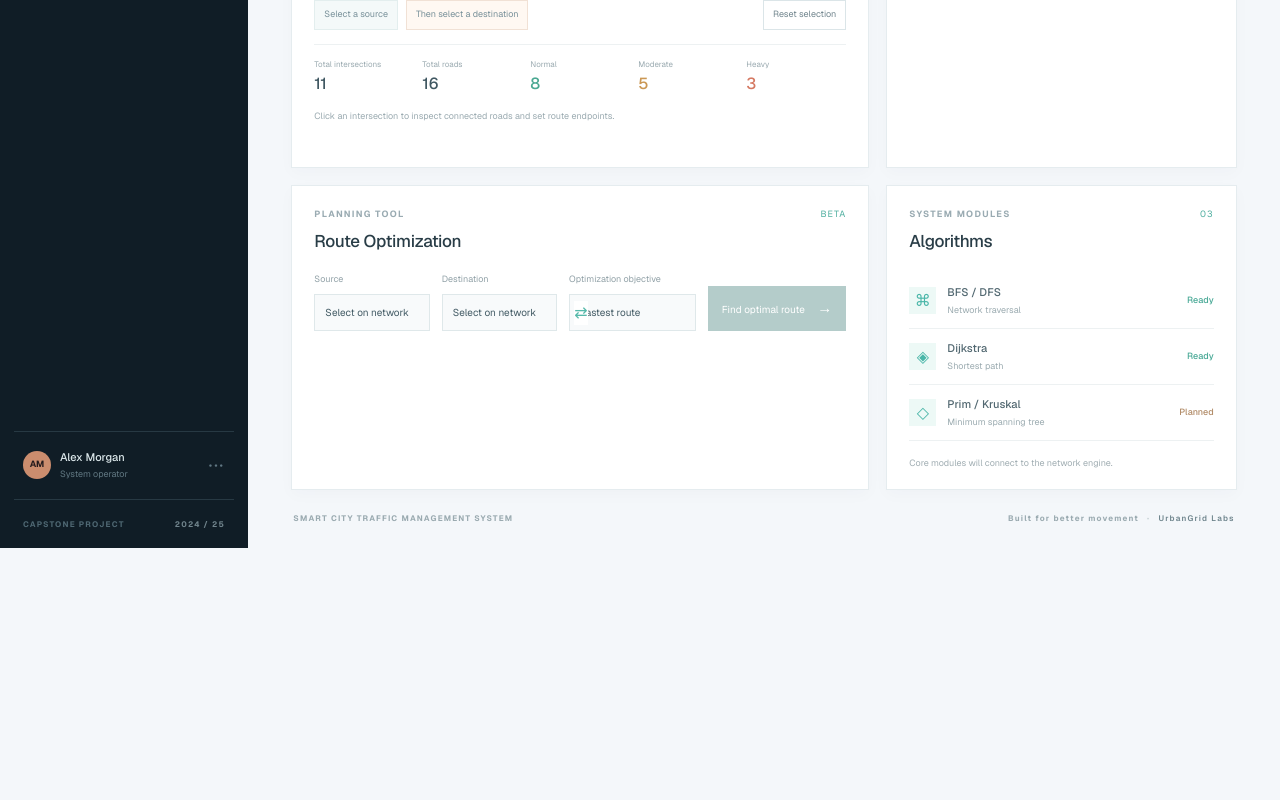
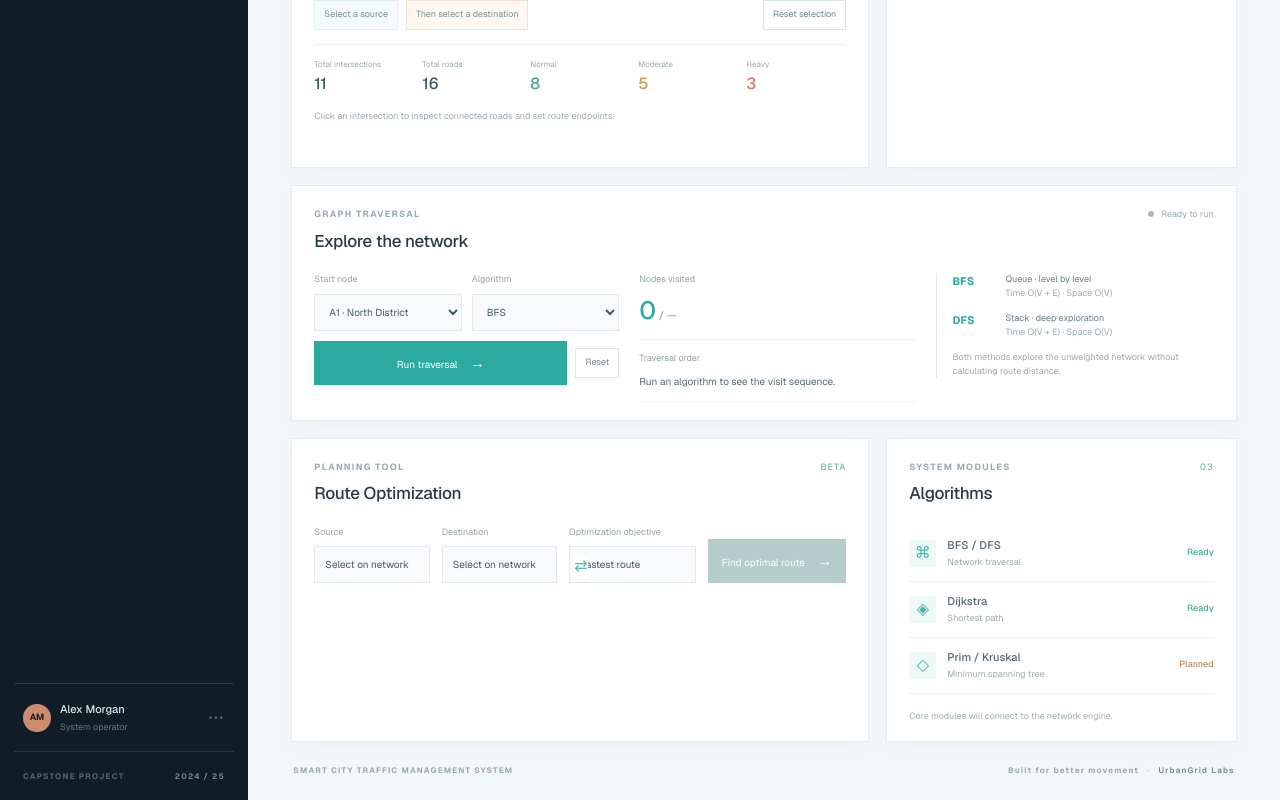
Before and after one commit to deep-2105/smart-city-traffic-optimizer, a Next.js app: page / in a window 1280 px wide. Shown: the part 828-1628 px from the top of the page. Before the commit the page ends 1376 px from the top, so only its background shows below. Built offline with nearby package versions, Linux system fonts and the light colour scheme.

Commit message:
feat: implement bfs and dfs traversal

```diff
--- /dev/null
+++ b/algorithms/traversal.ts
@@ -0,0 +1,69 @@
+import type { GraphNode, TrafficGraph } from "@/types/trafficGraph";
+
+export type TraversalResult = {
+  order: string[];
+  visited: Set<string>;
+  visitedCount: number;
+};
+
+function getNeighbors(graph: TrafficGraph, nodeId: string): GraphNode[] {
+  const neighborIds = graph.edges.flatMap((edge) => {
+    if (edge.source === nodeId) return [edge.target];
+    if (edge.target === nodeId) return [edge.source];
+    return [];
+  });
+
+  return neighborIds
+    .map((neighborId) => graph.nodes.find((node) => node.id === neighborId))
+    .filter((node): node is GraphNode => node !== undefined);
+}
+
+function getStartNode(graph: TrafficGraph, startNodeId: string): GraphNode {
+  const startNode = graph.nodes.find((node) => node.id === startNodeId);
+  if (!startNode) throw new Error(`Unknown traversal start node: ${startNodeId}`);
+  return startNode;
+}
+
+export function bfs(graph: TrafficGraph, startNodeId: string): TraversalResult {
+  const startNode = getStartNode(graph, startNodeId);
+  const queue: GraphNode[] = [startNode];
+  const visited = new Set<string>([startNode.id]);
+  const order: string[] = [];
+
+  while (queue.length > 0) {
+    const currentNode = queue.shift();
+    if (!currentNode) continue;
+    order.push(currentNode.id);
+
+    for (const neighbor of getNeighbors(graph, currentNode.id)) {
+      if (!visited.has(neighbor.id)) {
+        visited.add(neighbor.id);
+        queue.push(neighbor);
+      }
+    }
+  }
+
+  return { order, visited, visitedCount: order.length };
+}
+
+export function dfs(graph: TrafficGraph, startNodeId: string): TraversalResult {
+  const startNode = getStartNode(graph, startNodeId);
+  const stack: GraphNode[] = [startNode];
+  const visited = new Set<string>();
+  const order: string[] = [];
+
+  while (stack.length > 0) {
+    const currentNode = stack.pop();
+    if (!currentNode || visited.has(currentNode.id)) continue;
+    visited.add(currentNode.id);
+    order.push(currentNode.id);
+
+    const neighbors = getNeighbors(graph, currentNode.id);
+    for (let index = neighbors.length - 1; index >= 0; index -= 1) {
+      const neighbor = neighbors[index];
+      if (!visited.has(neighbor.id)) stack.push(neighbor);
+    }
+  }
+
+  return { order, visited, visitedCount: order.length };
+}
--- a/app/page.tsx
+++ b/app/page.tsx
@@ -1,7 +1,9 @@
 "use client";
 
-import { useState } from "react";
+import { useEffect, useState } from "react";
+import { bfs, dfs } from "@/algorithms/traversal";
 import CityTrafficNetwork from "@/components/CityTrafficNetwork";
+import { trafficGraph } from "@/data/trafficGraph";
 import type { GraphNode } from "@/types/trafficGraph";
 
 const navigation = [
@@ -30,6 +32,46 @@ export default function Home() {
   const [destination, setDestination] = useState<GraphNode | null>(null);
   const [objective, setObjective] = useState("Fastest route");
   const [routeMessage, setRouteMessage] = useState("");
+  const [traversalStart, setTraversalStart] = useState("A1");
+  const [traversalAlgorithm, setTraversalAlgorithm] = useState<"BFS" | "DFS">("BFS");
+  const [traversalSteps, setTraversalSteps] = useState<string[]>([]);
+  const [visitedNodeIds, setVisitedNodeIds] = useState<Set<string>>(new Set());
+  const [currentNodeId, setCurrentNodeId] = useState<string | null>(null);
+  const [traversalStatus, setTraversalStatus] = useState("Ready to run");
+
+  useEffect(() => {
+    if (traversalSteps.length === 0) return;
+    let step = 0;
+    const timer = window.setInterval(() => {
+      const nextNodeId = traversalSteps[step];
+      setCurrentNodeId(nextNodeId);
+      setVisitedNodeIds(new Set(traversalSteps.slice(0, step + 1)));
+      step += 1;
+      if (step >= traversalSteps.length) {
+        window.clearInterval(timer);
+        window.setTimeout(() => {
+          setCurrentNodeId(null);
+          setTraversalStatus("Complete");
+        }, 350);
+      }
+    }, 400);
+    return () => window.clearInterval(timer);
+  }, [traversalSteps]);
+
+  const runTraversal = () => {
+    const result = traversalAlgorithm === "BFS" ? bfs(trafficGraph, traversalStart) : dfs(trafficGraph, traversalStart);
+    setVisitedNodeIds(new Set());
+    setCurrentNodeId(null);
+    setTraversalStatus("Running");
+    setTraversalSteps(result.order);
+  };
+
+  const resetTraversal = () => {
+    setTraversalSteps([]);
+    setVisitedNodeIds(new Set());
+    setCurrentNodeId(null);
+    setTraversalStatus("Ready to run");
+  };
   const handleSelectionChange = (selectedSource: GraphNode | null, selectedDestination: GraphNode | null) => {
     setSource(selectedSource);
     setDestination(selectedDestination);
@@ -106,7 +148,7 @@ export default function Home() {
                   </div>
                   <button className="outline-button">Full network <span>↗</span></button>
                 </div>
-                <CityTrafficNetwork onSelectionChange={handleSelectionChange} />
+                <CityTrafficNetwork onSelectionChange={handleSelectionChange} visitedNodeIds={visitedNodeIds} currentNodeId={currentNodeId} />
               </article>
               <article className="panel conditions-panel">
                 <div className="panel-heading">
@@ -129,6 +171,21 @@ export default function Home() {
                 </div>
                 <div className="condition-note"><span>!</span> 3 roads require immediate attention</div>
               </article>
+            </section>
+            <section className="traversal-panel panel">
+              <div className="panel-heading">
+                <div><p className="panel-kicker">GRAPH TRAVERSAL</p><h2>Explore the network</h2></div>
+                <span className={`traversal-status status-${traversalStatus.toLowerCase().replaceAll(" ", "-")}`}><i /> {traversalStatus}</span>
+              </div>
+              <div className="traversal-layout">
+                <div className="traversal-controls">
+                  <label>Start node<select value={traversalStart} onChange={(event) => setTraversalStart(event.target.value)}>{trafficGraph.nodes.map((node) => <option value={node.id} key={node.id}>{node.id} · {node.name}</option>)}</select></label>
+                  <label>Algorithm<select value={traversalAlgorithm} onChange={(event) => setTraversalAlgorithm(event.target.value as "BFS" | "DFS")}><option value="BFS">BFS</option><option value="DFS">DFS</option></select></label>
+                  <div className="traversal-buttons"><button className="route-button" type="button" onClick={runTraversal}>Run traversal <span>→</span></button><button className="reset-button" type="button" onClick={resetTraversal}>Reset</button></div>
+                </div>
+                <div className="traversal-result"><div className="result-metric"><span>Nodes visited</span><strong>{visitedNodeIds.size}<small> / {traversalSteps.length || "—"}</small></strong></div><div className="result-order"><span>Traversal order</span><p>{traversalSteps.length > 0 ? traversalSteps.join(" → ") : "Run an algorithm to see the visit sequence."}</p></div></div>
+                <div className="algorithm-explanation"><div><strong>BFS</strong><span>Queue · level by level</span><small>Time O(V + E) · Space O(V)</small></div><div><strong>DFS</strong><span>Stack · deep exploration</span><small>Time O(V + E) · Space O(V)</small></div><p>Both methods explore the unweighted network without calculating route distance.</p></div>
+              </div>
             </section>
             <section className="lower-grid">
               <article className="panel route-panel">
```
Also changed, not shown: app/globals.css.
